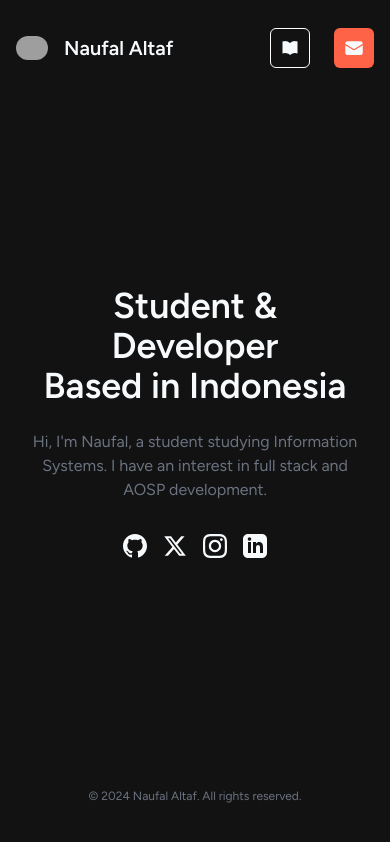
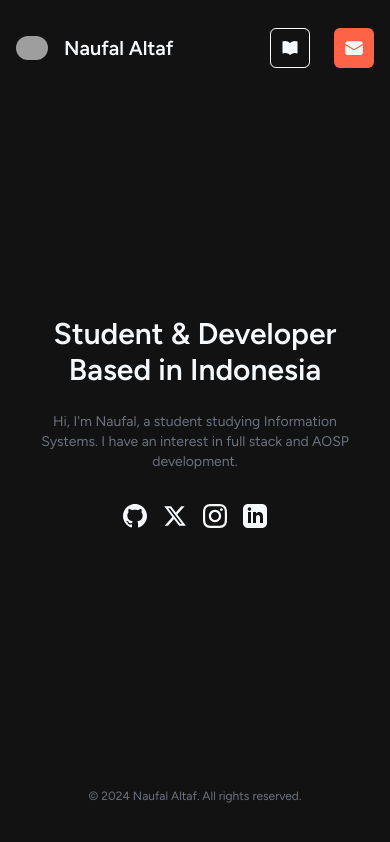
Before and after one commit to nawocci/site, a Next.js app: page / in a window 390 px wide. Built offline with nearby package versions, Linux system fonts and the light colour scheme; grey boxes are pictures that could not be loaded.

Commit message:
Adjust hero text on mobile

```diff
--- a/src/components/Hero.tsx
+++ b/src/components/Hero.tsx
@@ -1,10 +1,10 @@
 export default function Hero() {
   return (
     <div className="w-full max-w-[49rem] px-4 flex flex-col justify-center gap-6">
-      <h1 className="text-center text-4xl md:text-7xl font-semibold">
+      <h1 className="text-center text-3xl md:text-7xl font-semibold">
         Student & Developer<br/>Based in Indonesia
       </h1>
-      <p className="text-center text-base md:text-lg text-gray-500">
+      <p className="text-center text-sm md:text-lg text-gray-500">
         Hi, I&apos;m Naufal, a student studying Information Systems. I have an interest in full stack and AOSP development.
       </p>
     </div>
```
